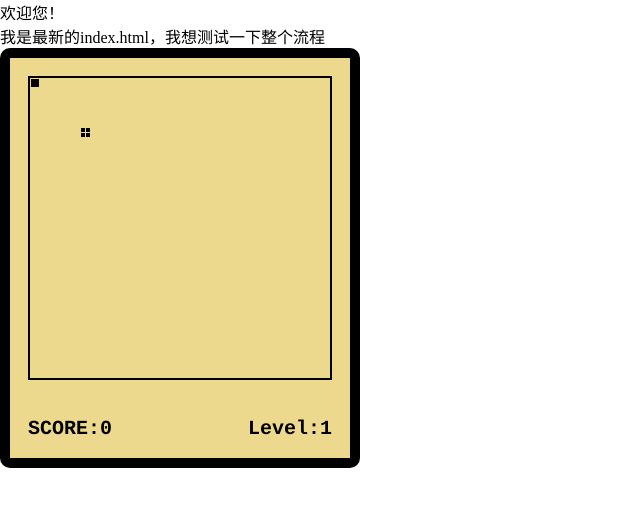
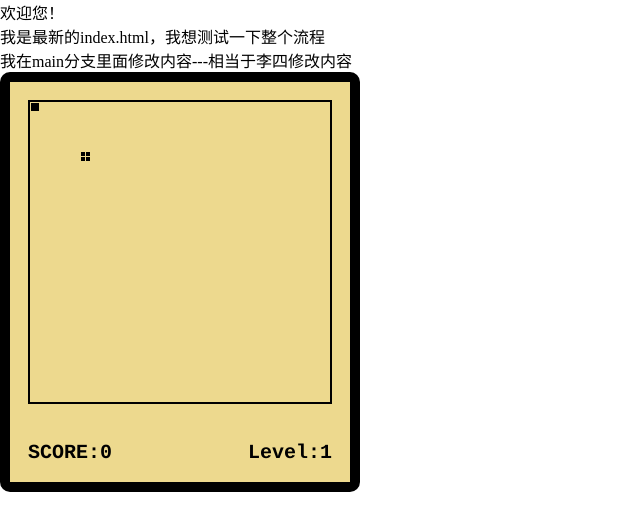
Before and after one commit to kakavae/snake-game, a website built with webpack: page src/index.html in a window 1280 px wide. Shown: the whole page, without its empty margins (0-640 px from the left). Built offline with nearby package versions, Linux system fonts and the light colour scheme.

Commit message:
李四修改了main分支，被你pull下来

```diff
--- a/src/index.html
+++ b/src/index.html
@@ -9,6 +9,7 @@
 <body>
   <div>欢迎您！</div>
   <div>我是最新的index.html，我想测试一下整个流程</div>
+  <span>我在main分支里面修改内容---相当于李四修改内容</span>
   <div id="main">
     <!-- 设置游戏的舞台 -->
     <div id="stage">
```
